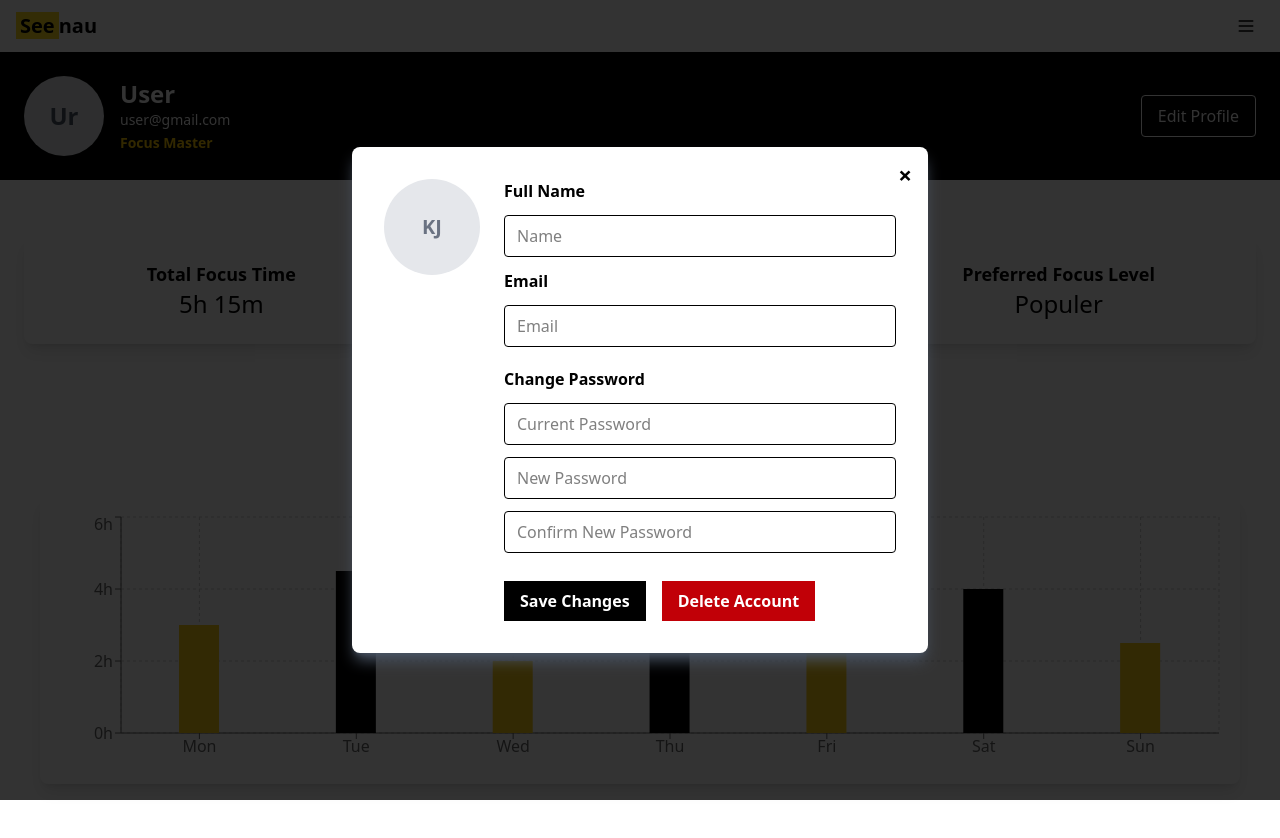
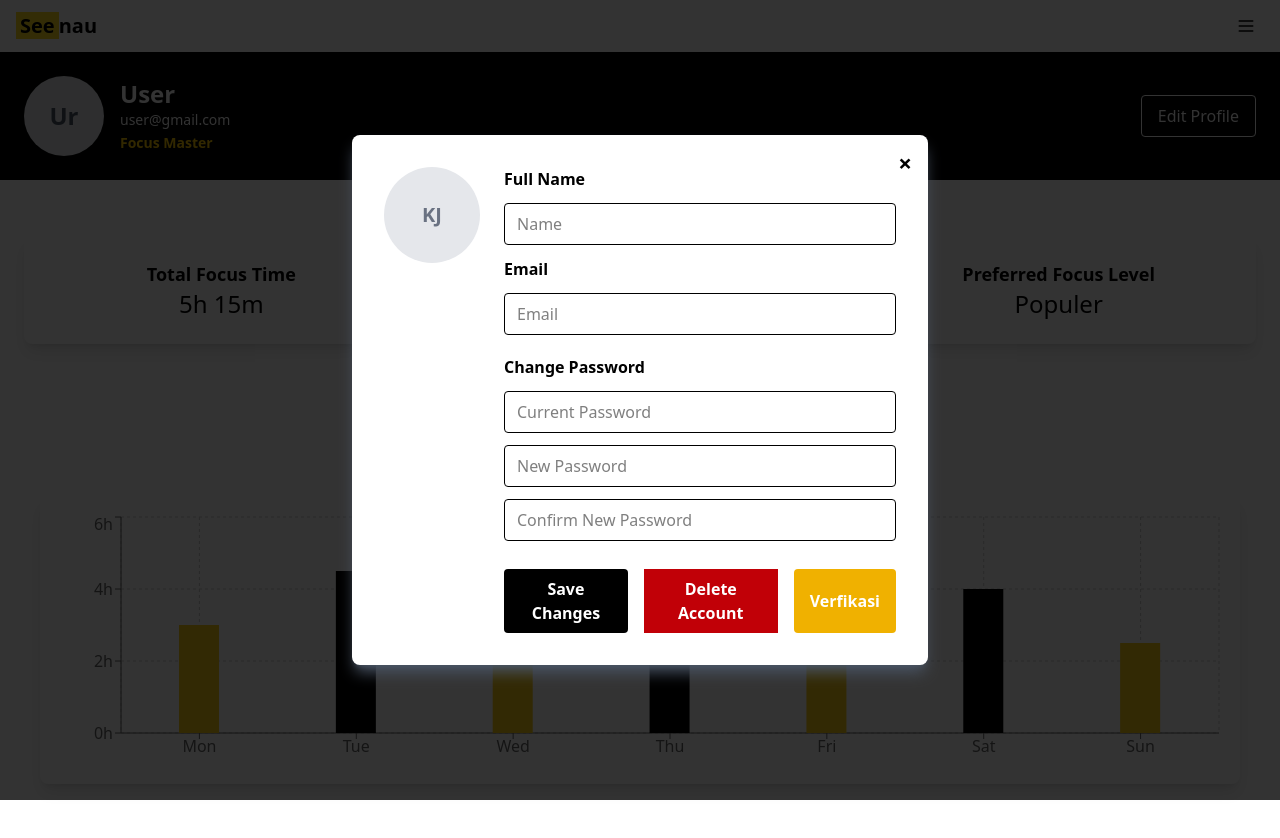
Before and after one commit to thesimpanze/Seenau-Web-FE, a React (Vite) app: page /dashboard in a window 1280 px wide. Both pictures are taken after a click on the button "Edit Profile". Shown: the top 838 px of the page. Built offline with nearby package versions, Linux system fonts and the light colour scheme.

Commit message:
add popup OTP

```diff
--- a/src/Pages/Dashboard.jsx
+++ b/src/Pages/Dashboard.jsx
@@ -3,6 +3,7 @@ import BigPrimaryButton from "../components/BigPrimaryButton";
 import Navbar from "../components/Navbar";
 import { BarChart, Bar, XAxis, YAxis, CartesianGrid, Tooltip, ResponsiveContainer, Cell } from "recharts";
 import EditProfile from "../components/EditProfile";
+import OtpModal from "../components/OtpModal";
 import axios from "axios";
 
 
@@ -21,12 +22,16 @@ const barColors = ["#FACC15", "#000000"];
 
 const Dashboard = () => {
   const [showModal, setShowModal] = useState(false);
+  const [showOtpModal, setShowOtpModal] = useState(false);
   const openModal = () => {
     setShowModal(true);
   };
   const [users, setUsers] = useState([]);
   const closeModal = () => {
     setShowModal(false);
+  };
+  const closeOtpModal = () => {
+    setShowOtpModal(false);
   };
 
 
@@ -90,6 +95,9 @@ const Dashboard = () => {
 
       {/* Modal Edit Profile */}
       {showModal && <EditProfile onCancel={closeModal} />}
+
+      {/* Modal OTP */}
+      {showOtpModal && <OtpModal onClose={closeOtpModal} />}
     </div>
   );
 };
--- a/src/components/EditProfile.jsx
+++ b/src/components/EditProfile.jsx
@@ -1,8 +1,15 @@
+import { useState } from "react";
 import DangerButton from "./DangerButton"
 import PrimaryButton from "./PrimaryButton"
+import OtpModal from "./OtpModal"; // import komponen OTP modal
 
 
-const EditProfile = ({onCancel})=> {
+const EditProfile = ({ onCancel, showOtpModal, setShowOtpModal }) => {
+  const openModalOTP = () => {
+    onCancel(); // tutup EditProfile modal
+    setShowOtpModal(true); // buka OTP modal
+  };
+
 
     return (
         <>
@@ -62,11 +69,22 @@ const EditProfile = ({onCancel})=> {
                   >
                     Delete Account
                   </DangerButton>
+                  <PrimaryButton
+                  type="button"
+                  className="bg-yellow-500 hover:bg-yellow-600 text-white"
+                  onClick={openModalOTP}
+
+                  >
+                  Verfikasi
+                  </PrimaryButton>
                 </div>
               </form>
             </div>
           </div>
         </div>
+
+        {showOtpModal && <OtpModal onClose={closeModal} /> }
+
         </>
     )
 }
--- /dev/null
+++ b/src/components/OtpModal.jsx
@@ -0,0 +1,42 @@
+import { useState } from "react";
+
+const OtpModal = ({ onClick }) => {
+  const [otp, setOtp] = useState("");
+
+  const handleSubmit = () => {
+    console.log("OTP submitted:", otp);
+    // Tambahkan logika verifikasi OTP di sini
+    onClose(); // Tutup modal setelah submit
+  };
+
+  return (
+    <div className="fixed inset-0 flex items-center justify-center bg-black/60 z-50">
+      <div className="bg-white p-6 rounded-lg shadow-lg w-full max-w-sm">
+        <h2 className="text-lg font-bold mb-4">Masukkan Kode OTP</h2>
+        <input
+          type="text"
+          value={otp}
+          onChange={(e) => setOtp(e.target.value)}
+          placeholder="6-digit OTP"
+          className="border px-3 py-2 rounded w-full mb-4"
+        />
+        <div className="flex justify-end gap-2">
+          <button
+            onClick={onClose}
+            className="px-4 py-2 rounded bg-gray-300 hover:bg-gray-400"
+          >
+            Cancel
+          </button>
+          <button
+            onClick={handleSubmit}
+            className="px-4 py-2 rounded bg-blue-600 text-white hover:bg-blue-700"
+          >
+            Submit
+          </button>
+        </div>
+      </div>
+    </div>
+  );
+};
+
+export default OtpModal;
--- a/src/components/PrimaryButton.jsx
+++ b/src/components/PrimaryButton.jsx
@@ -1,11 +1,12 @@
-const PrimaryButton = ({ children, onClick }) => {
+const PrimaryButton = ({ children, onClick, className = "" }) => {
     return (
-        <button
-        className="bg-black text-white font-semibold py-2 px-4"
+      <button
         onClick={onClick}
-        >
+        className={`bg-black text-white font-semibold py-2 px-4 rounded ${className}`}
+      >
         {children}
-        </button>
+      </button>
     );
-    }
-export default PrimaryButton;
+  };
+
+  export default PrimaryButton;
```
